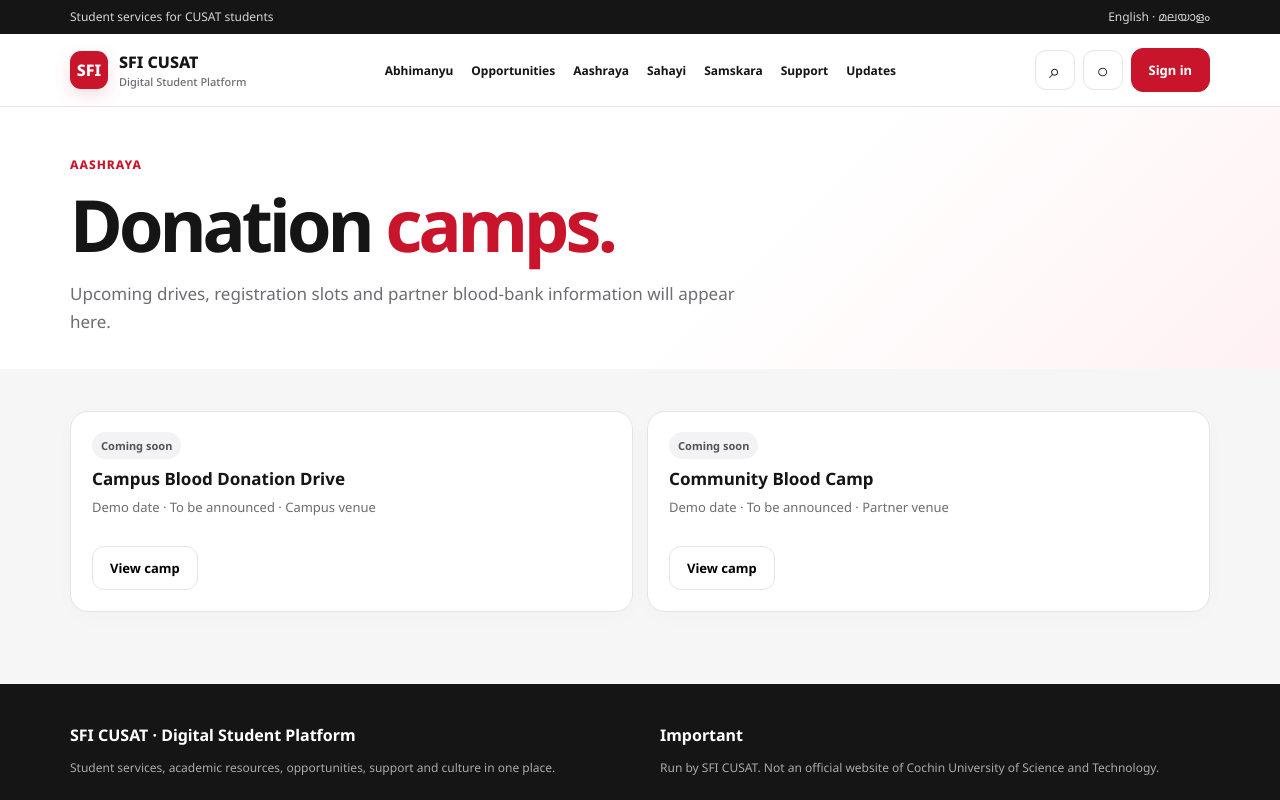
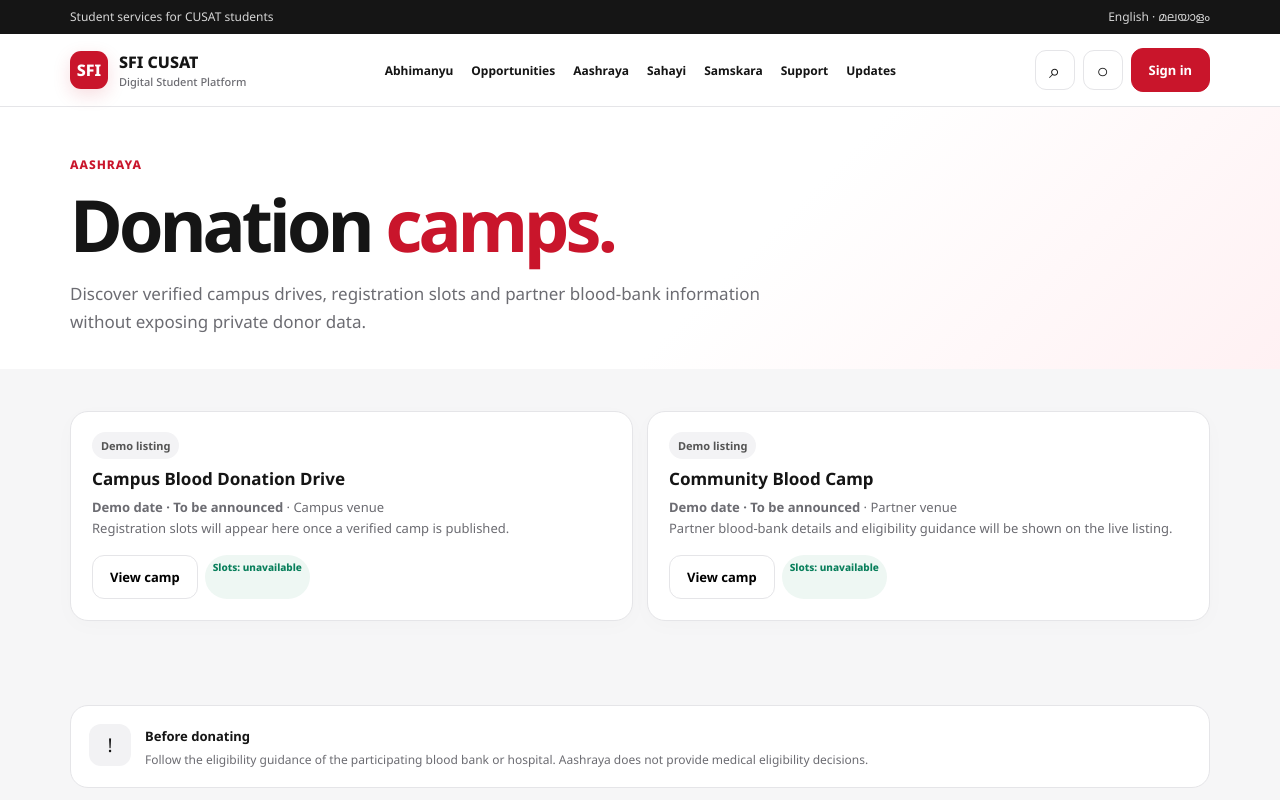
Before and after one commit to Com-Adarsh/Sficusatapp-, a Next.js app: page /aashraya/camps in a window 1280 px wide. Shown: the top 800 px of the page. Built offline with nearby package versions, Linux system fonts and the light colour scheme.

Commit message:
feat: improve Aashraya camp workflow

```diff
--- a/app/aashraya/camps/page.tsx
+++ b/app/aashraya/camps/page.tsx
@@ -1 +1,21 @@
-import PageShell from "../../components/PageShell"; const camps=[["Campus Blood Donation Drive","Demo date · To be announced","Campus venue"],["Community Blood Camp","Demo date · To be announced","Partner venue"]]; export default function Camps(){return <PageShell><section className="hero compact"><div className="shell"><div className="eyebrow">Aashraya</div><h1>Donation <em>camps.</em></h1><p>Upcoming drives, registration slots and partner blood-bank information will appear here.</p></div></section><section className="section"><div className="shell grid2">{camps.map(c=><article className="card" key={c[0]}><span className="chip">Coming soon</span><h3 style={{marginTop:12}}>{c[0]}</h3><p>{c[1]} · {c[2]}</p><div className="actions"><button className="btn">View camp</button></div></article>)}</div></section></PageShell>}
+"use client";
+import PageShell from "../../components/PageShell";
+import {useState} from "react";
+
+const camps=[
+ ["Campus Blood Donation Drive","Demo date · To be announced","Campus venue","Registration slots will appear here once a verified camp is published."],
+ ["Community Blood Camp","Demo date · To be announced","Partner venue","Partner blood-bank details and eligibility guidance will be shown on the live listing."]
+];
+
+export default function Camps(){
+ const [selected,setSelected]=useState("");
+ return <PageShell>
+  <section className="hero compact"><div className="shell"><div className="eyebrow">Aashraya</div><h1>Donation <em>camps.</em></h1><p>Discover verified campus drives, registration slots and partner blood-bank information without exposing private donor data.</p></div></section>
+  <section className="section"><div className="shell grid2">{camps.map(c=><article className="card" key={c[0]}>
+   <span className="chip">Demo listing</span><h3 style={{marginTop:12}}>{c[0]}</h3><p><strong>{c[1]}</strong> · {c[2]}</p><p>{c[3]}</p>
+   <div className="chips"><button className="btn" onClick={()=>setSelected(c[0])}>View camp</button><span className="status">Slots: unavailable</span></div>
+  </article>)}</div></section>
+  {selected&&<section className="section"><div className="shell"><div className="notice"><div className="icon" style={{margin:0}}>i</div><div><strong>{selected}</strong><p>This is a frontend demonstration. Registration, consent, slot capacity and partner verification will be connected to the backend later.</p></div></div></div></section>}
+  <section className="section"><div className="shell"><div className="notice"><div className="icon" style={{margin:0}}>!</div><div><strong>Before donating</strong><p>Follow the eligibility guidance of the participating blood bank or hospital. Aashraya does not provide medical eligibility decisions.</p></div></div></div></section>
+ </PageShell>
+}
```
